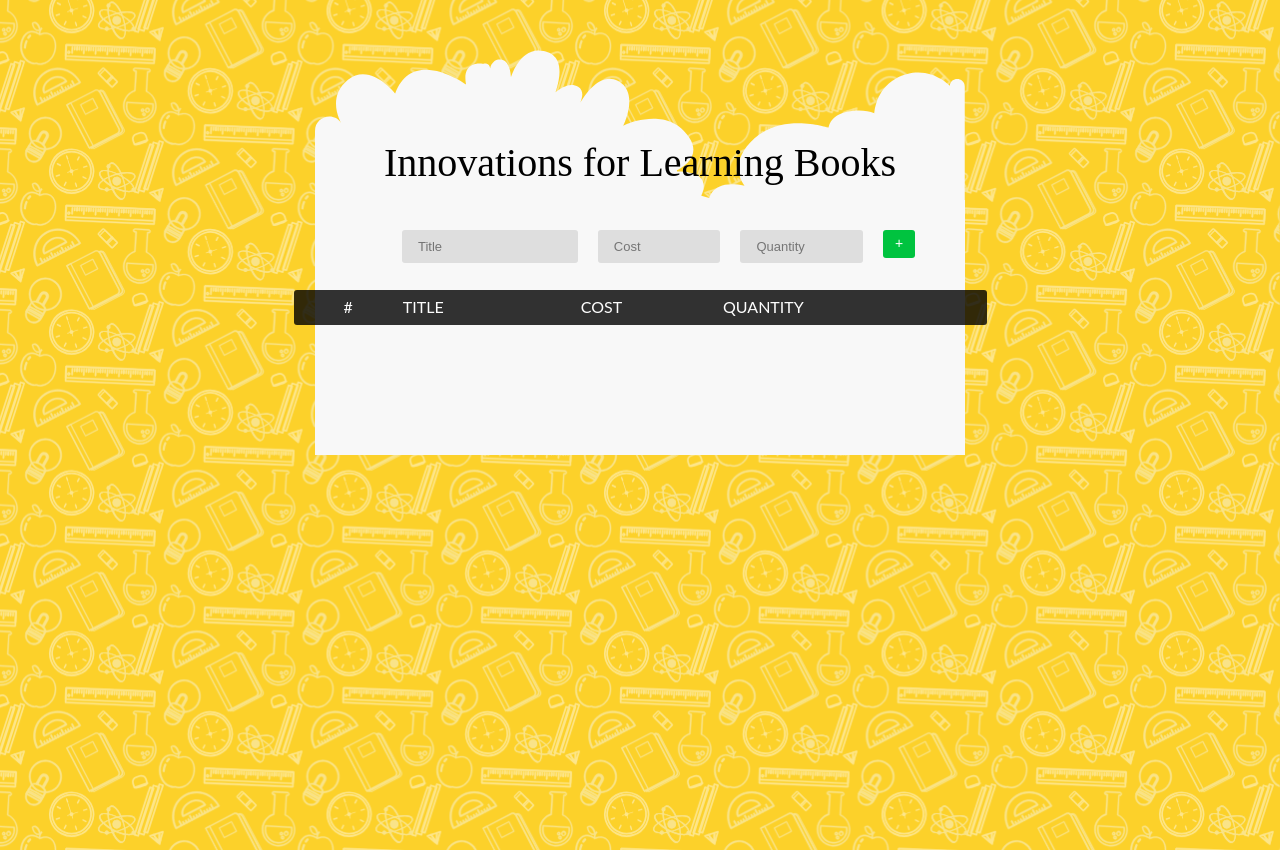
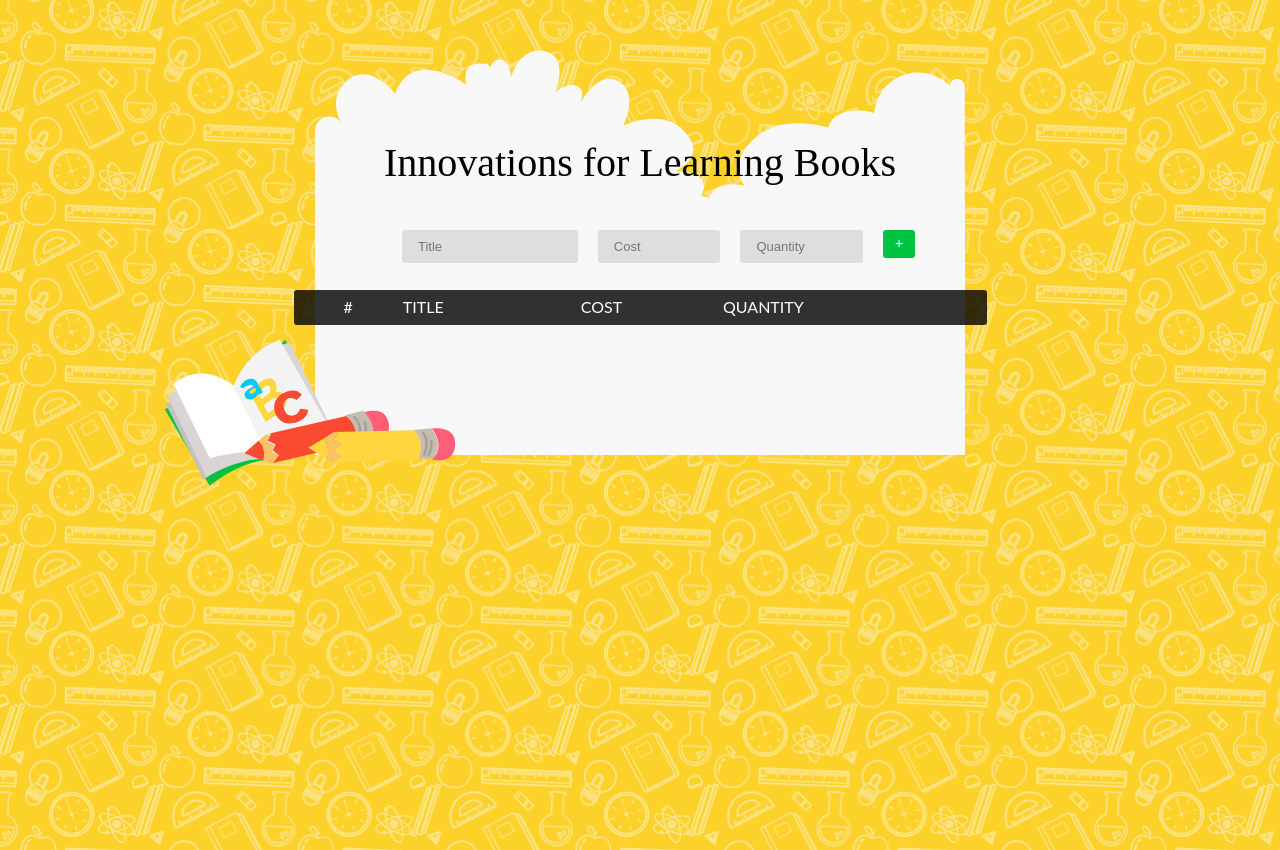
Before and after one commit to amituuush/react-books-app, a React (Create React App) app: page / in a window 1280 px wide. Built offline with nearby package versions, Linux system fonts and the light colour scheme.

Commit message:
added pencil img

```diff
--- a/src/containers/App.js
+++ b/src/containers/App.js
@@ -5,6 +5,8 @@ import { connect } from 'react-redux';
 import Add from '../components/Add';
 import BookList from '../components/BookList';
 import BookForm from '../components/BookForm';
+
+import pencilImg from '../assets/pencils.svg';
 
 const App = () => (
   <div className="wrapper">
@@ -16,6 +18,7 @@ const App = () => (
       <BookForm />
       <BookList />
     </div>
+    <img src={pencilImg} className="pencil-img desktop-only" alt="pencils" />
   </div>
 );
 
--- a/src/styles.scss
+++ b/src/styles.scss
@@ -273,6 +273,12 @@
   }
 }
 
+.pencil-img {
+  position: relative;
+  width: 300px;
+  bottom: 150px;
+}
+
 .mobile-only {
   @media screen and (min-width: $desktop-width) {
     display: none;
```
